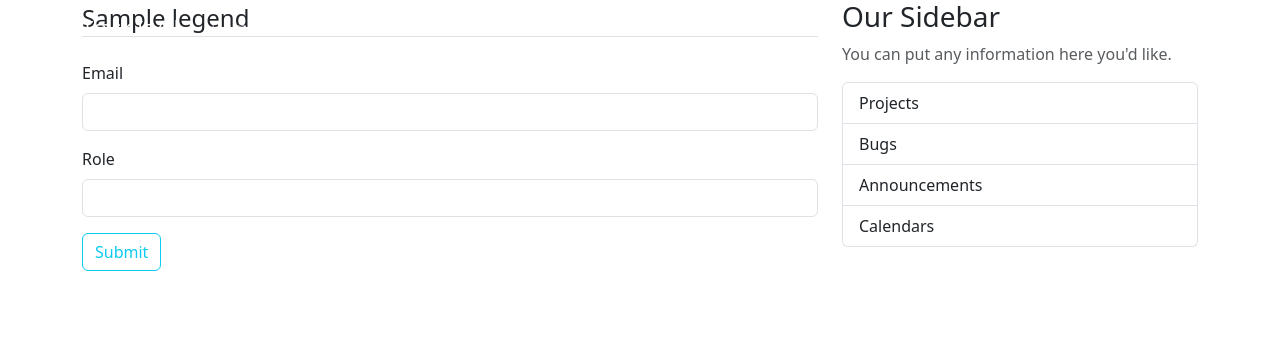
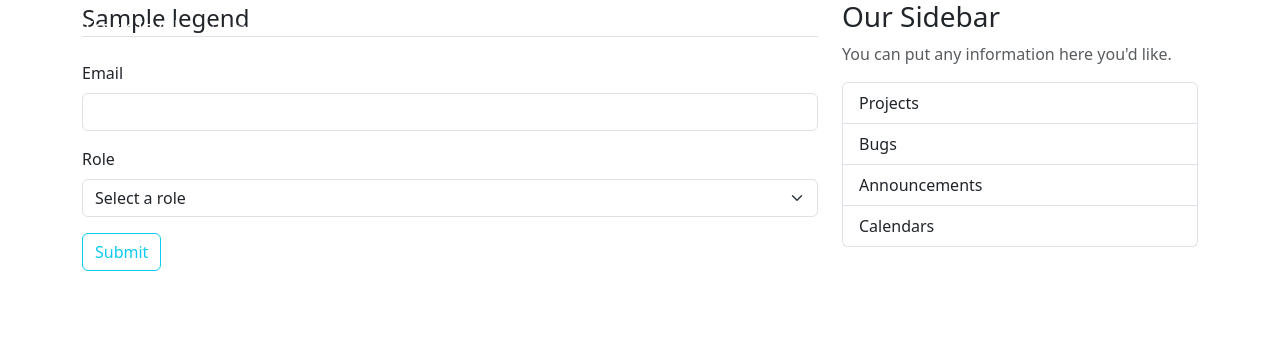
Before and after one commit to lordgrim18/Track-It-All, a Flask app: template track_it_all/templates/add_user_to_project.html in a window 1280 px wide. Shown: the top 356 px of the page. Run offline with Flask 3, Linux system fonts and the light colour scheme; the template is opened without the code that fills it: most values are stand-ins (such as "Sample title", 1, 10 or a date in 2020); form fields are guessed from the names that the template uses.

Commit message:
perf(templates): change role select to proper drop down

```diff
--- a/track_it_all/templates/add_user_to_project.html
+++ b/track_it_all/templates/add_user_to_project.html
@@ -7,7 +7,7 @@
 <div class="content-section">
     <form method="POST" action="">
         {{ form.hidden_tag() }}
-
+        <input type="hidden" name="project_id" value="{{ project_id }}">
         <fieldset>
             <legend class="border-bottom mb-4">{{ legend }}</legend>
             <div class="mb-3">
@@ -25,15 +25,20 @@
             </div>
             <div class="mb-3">
                 {{ form.role.label(class="form-label") }}
+                <div class="input-group">
+                    <select name="{{ form.role.name }}" class="form-select {% if form.role.errors %}is-invalid{% endif %}">
+                        <option value="" selected disabled>Select a role</option>
+                        {% for value, label in form.role.choices %}
+                            <option value="{{ value }}">{{ label }}</option>
+                        {% endfor %}
+                    </select>
+                </div>
                 {% if form.role.errors %}
-                {{ form.role(class="form-control is-invalid") }}
-                <div class="invalid-feedback">
-                    {% for error in form.role.errors %}
-                    <span>{{ error }}</span>
-                    {% endfor %}
-                </div>
-                {% else %}
-                {{ form.role(class="form-control") }}
+                    <div class="invalid-feedback">
+                        {% for error in form.role.errors %}
+                            <span>{{ error }}</span>
+                        {% endfor %}
+                    </div>
                 {% endif %}
             </div>
         </fieldset>
```
